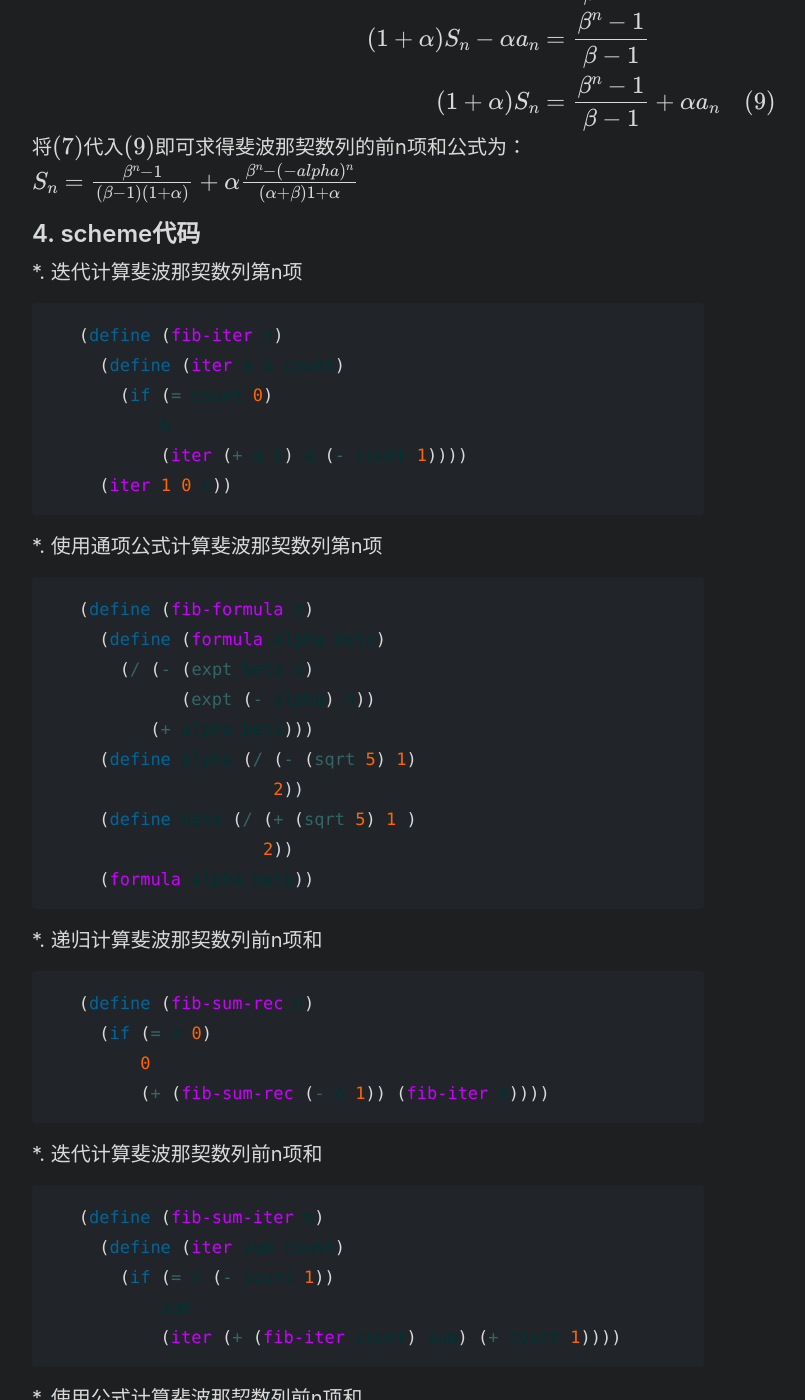
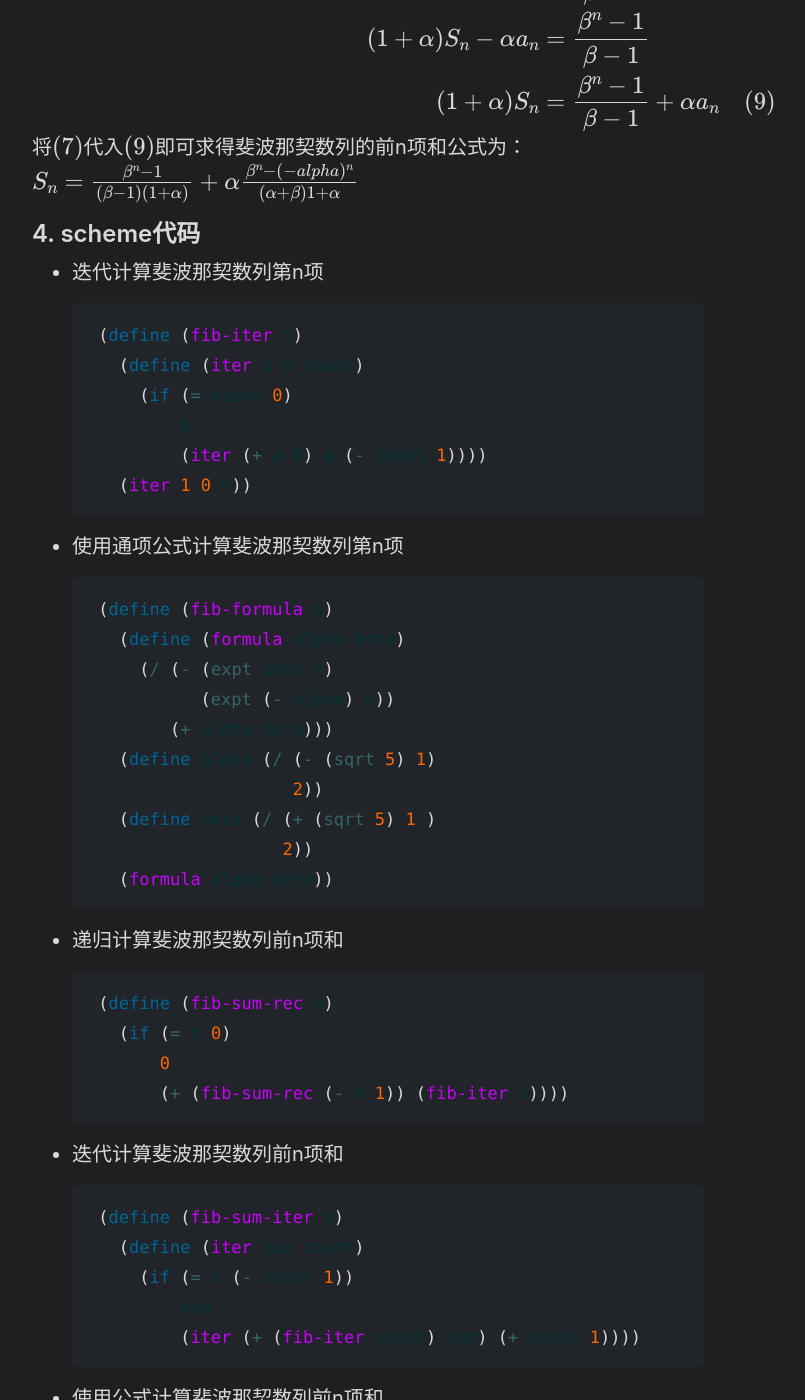
Before and after one commit to toorevitimirp/toorevitimirp.github.io, a Jekyll site: the page built from _posts/2020-10-27-斐波那契数列求和公式与通项公式的初等代数推导.md, in a window 1280 px wide and 1400 px high, scrolled down 1584 px. Shown: the whole window, without its empty margins (272-1077 px from the left). Built offline with Jekyll 4.4.1, drawn with Linux system fonts in a browser that asks for light colours; formulas are drawn with MathJax 3.

Commit message:
斐波那契

````diff
--- a/_posts/2020-10-27-斐波那契数列求和公式与通项公式的初等代数推导.md
+++ b/_posts/2020-10-27-斐波那契数列求和公式与通项公式的初等代数推导.md
@@ -107,7 +107,7 @@ $$
 
 ## 4. scheme代码
 
-*. 迭代计算斐波那契数列第n项
+* 迭代计算斐波那契数列第n项
 
    ```scheme
    (define (fib-iter n)
@@ -118,7 +118,7 @@ $$
      (iter 1 0 n))
    ```
 
-*. 使用通项公式计算斐波那契数列第n项
+* 使用通项公式计算斐波那契数列第n项
 
    ```scheme
    (define (fib-formula n)
@@ -133,7 +133,7 @@ $$
      (formula alpha beta))
    ```
 
-*. 递归计算斐波那契数列前n项和
+* 递归计算斐波那契数列前n项和
 
    ```scheme
    (define (fib-sum-rec n)
@@ -144,7 +144,7 @@ $$
 
 
 
-*. 迭代计算斐波那契数列前n项和
+* 迭代计算斐波那契数列前n项和
 
    ```scheme
    (define (fib-sum-iter n)
@@ -154,7 +154,7 @@ $$
            (iter (+ (fib-iter count) sum) (+ count 1))))
    ```
 
-*. 使用公式计算斐波那契数列前n项和
+* 使用公式计算斐波那契数列前n项和
 
    ```scheme
    (define (fib-sum-formula n)
````
